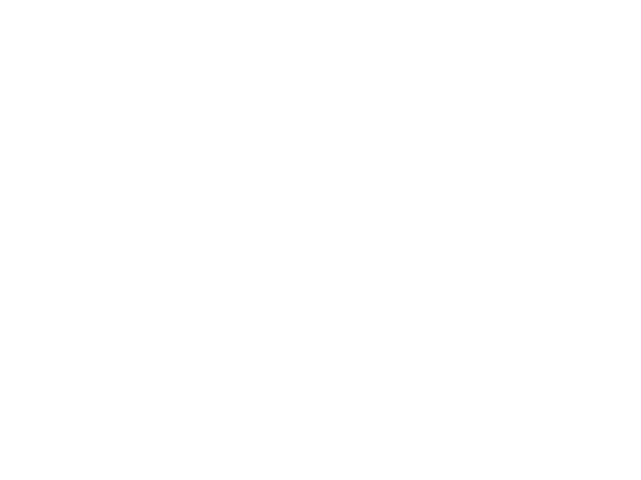
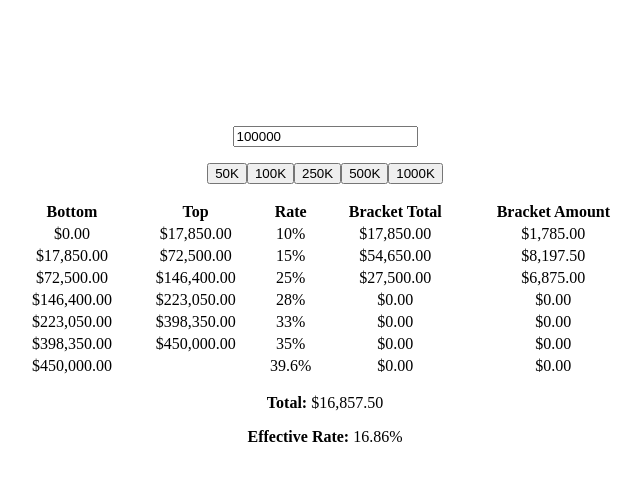
Before and after one commit to kddnewton/taxes, a React app: page / in a window 1280 px wide. Shown: the top 480 px of the page, without its empty margins (315-956 px from the left). Built offline with nearby package versions, Linux system fonts and the light colour scheme.

Commit message:
Build out functionality for 2013

```diff
--- a/index.html
+++ b/index.html
@@ -8,5 +8,6 @@
   <body>
     <noscript>JavaScript must be enabled in order to run this application.</noscript>
     <div id="root"></div>
+    <script src="main.js"></script>
   </body>
 </html>
--- a/package.json
+++ b/package.json
@@ -1,5 +1,6 @@
 {
   "scripts": {
+    "compile": "tsc --noEmit",
     "start": "webpack-dev-server --mode development --hot"
   },
   "dependencies": {
--- a/src/index.tsx
+++ b/src/index.tsx
@@ -1,8 +1,152 @@
-import React from "react";
+import React, { useState } from "react";
 import ReactDOM from "react-dom";
 
+type Bracket = {
+  minimum: number;
+  rate: number;
+};
+
+const brackets: Bracket[] = [
+  { minimum: 0,      rate: 10   },
+  { minimum: 17850,  rate: 15   },
+  { minimum: 72500,  rate: 25   },
+  { minimum: 146400, rate: 28   },
+  { minimum: 223050, rate: 33   },
+  { minimum: 398350, rate: 35   },
+  { minimum: 450000, rate: 39.6 }
+];
+
+type IncomeButtonProps = {
+  value: number;
+  setIncome: (value: number) => void;
+};
+
+const IncomeButton: React.FC<IncomeButtonProps> = ({ value, setIncome }) => (
+  <button type="button" onClick={() => setIncome(value)}>
+    {value / 1000}K
+  </button>
+);
+
+const getAmount = (income: number, minimum: number, maximum?: number) => {
+  if (income < minimum) {
+    return 0;
+  }
+  if (!maximum || income < maximum) {
+    return income - minimum;
+  }
+  return maximum - minimum;
+};
+
+type AmountProps = {
+  amount: number;
+};
+
+const Amount: React.FC<AmountProps> = ({ amount }) => {
+  const [dollars, cents] = amount.toFixed(2).split(".");
+  let formatted = dollars;
+
+  if (formatted.length > 3) {
+    const separated: string[] = [];
+
+    formatted.split("").reverse().forEach((digit, index) => {
+      if (index > 0 && index % 3 === 0) {
+        separated.push(",")
+      }
+
+      separated.push(digit);
+    });
+
+    formatted = separated.reverse().join("");
+  }
+
+  return <>${formatted}.{cents}</>;
+};
+
+type SegmentProps = {
+  amount: number;
+  bracket: Bracket;
+  nextBracket?: Bracket;
+  income: number;
+};
+
+const Segment: React.FC<SegmentProps> = ({ amount, bracket, nextBracket, income }) => (
+  <tr>
+    <td>
+      <Amount amount={bracket.minimum} />
+    </td>
+    <td>
+      {nextBracket && <Amount amount={nextBracket.minimum} />}
+    </td>
+    <td>{bracket.rate}%</td>
+    <td>
+      <Amount amount={amount} />
+    </td>
+    <td>
+      <Amount amount={amount * bracket.rate / 100} />
+    </td>
+  </tr>
+);
+
 const App = () => {
-  return <div />;
+  const [income, setIncome] = useState<number>(100000);
+  const onChange = (event: React.ChangeEvent<HTMLInputElement>) => {
+    setIncome(parseInt(event.target.value, 10));
+  };
+
+  let taxTotal = 0;
+  const amounts = brackets.map((bracket, index) => {
+    const nextBracket = brackets[index + 1];
+    const amount = getAmount(income, bracket.minimum, nextBracket && nextBracket.minimum);
+
+    taxTotal += amount * bracket.rate / 100;
+    return amount;
+  });
+
+  return (
+    <div style={{ width: "50%", margin: "10% 25%", textAlign: "center" }}>
+      <input
+        type="number"
+        name="income"
+        onChange={onChange}
+        value={income}
+      />
+      <p>
+        <IncomeButton value={50000} setIncome={setIncome} />
+        <IncomeButton value={100000} setIncome={setIncome} />
+        <IncomeButton value={250000} setIncome={setIncome} />
+        <IncomeButton value={500000} setIncome={setIncome} />
+        <IncomeButton value={1000000} setIncome={setIncome} />
+      </p>
+      <table style={{ width: "100%" }}>
+        <thead>
+          <tr>
+            <th>Bottom</th>
+            <th>Top</th>
+            <th>Rate</th>
+            <th>Bracket Total</th>
+            <th>Bracket Amount</th>
+          </tr>
+        </thead>
+        <tbody>
+          {brackets.map((rate, index) => (
+            <Segment
+              key={rate.minimum}
+              amount={amounts[index]}
+              bracket={rate}
+              nextBracket={brackets[index + 1]}
+              income={income}
+            />
+          ))}
+        </tbody>
+      </table>
+      <p>
+        <strong>Total:</strong> <Amount amount={taxTotal} />
+      </p>
+      <p>
+        <strong>Effective Rate:</strong> {(taxTotal / income * 100).toFixed(2)}%
+      </p>
+    </div>
+  );
 };
 
 ReactDOM.render(<App />, document.querySelector("#root"));
```
